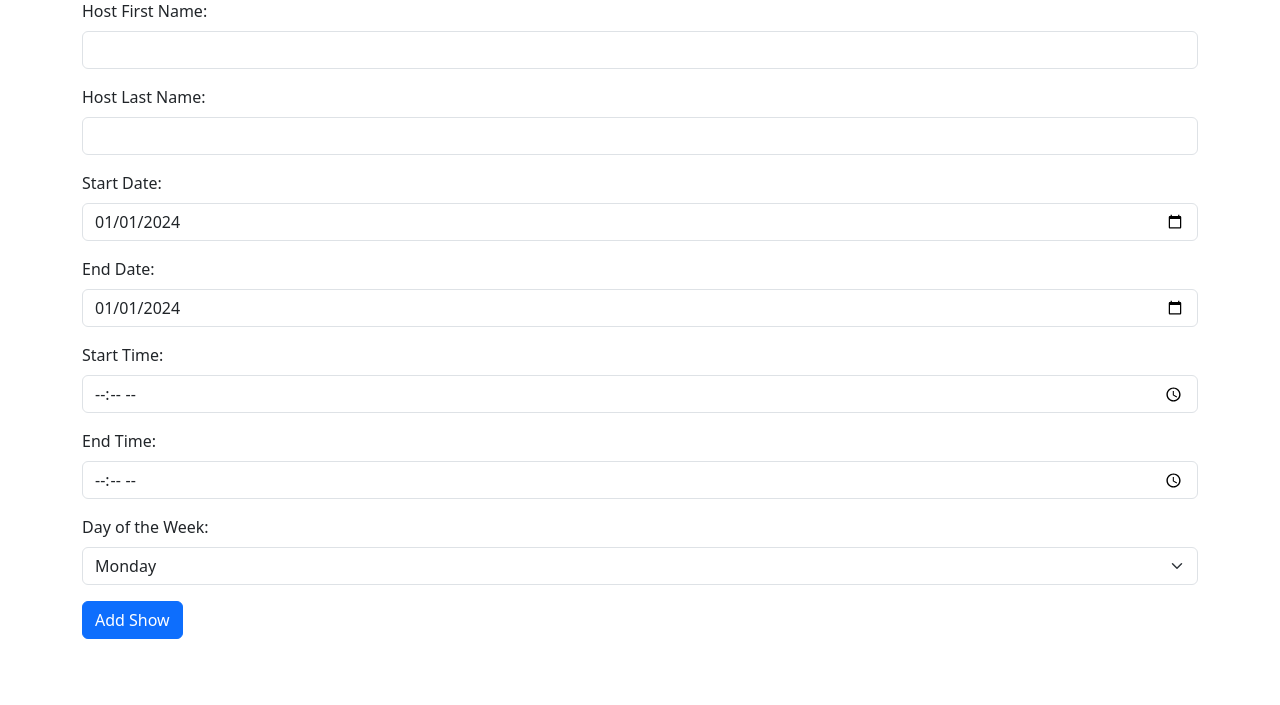
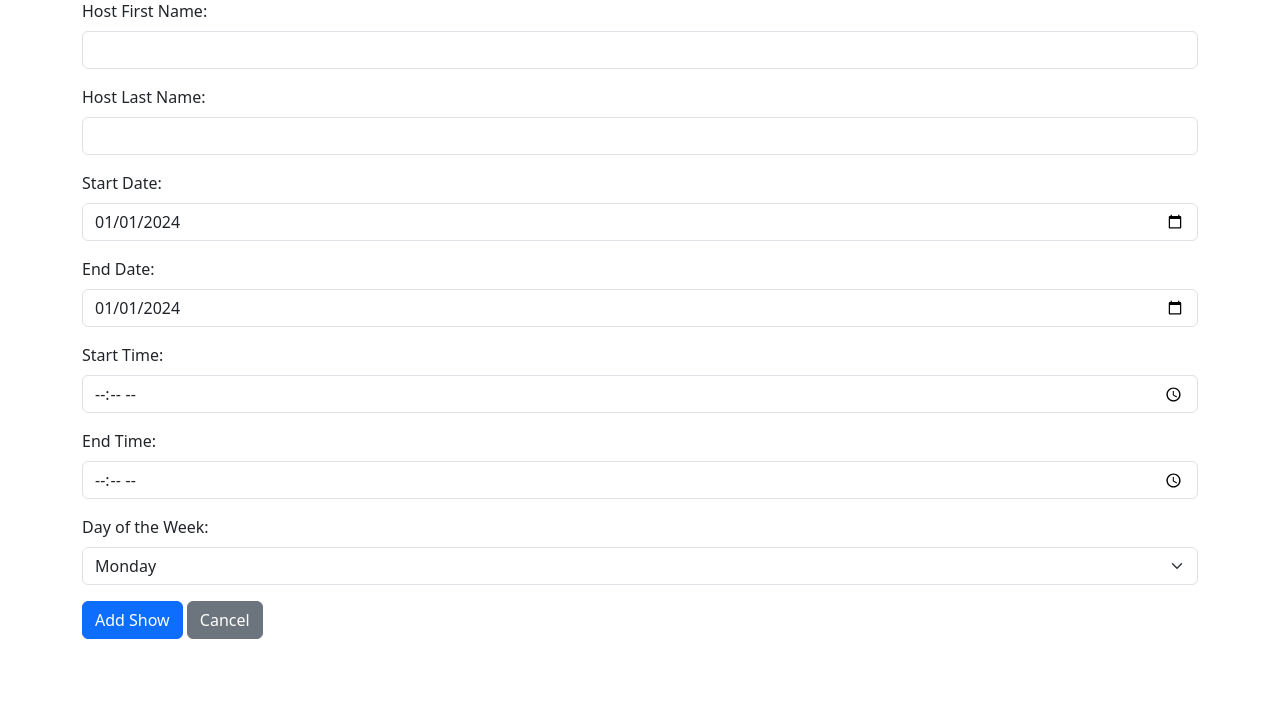
Before and after one commit to Sebastianleff/WLMC_ShowRecorder, a Flask app: page /show/add in a window 1280 px wide. Shown: the part 95-800 px from the top of the page. Run offline with Flask 3, Linux system fonts and the light colour scheme; the visitor is signed in with stand-in values (Sample User, id 1); parts of the project's set-up code (start-up, migrations or seed data) failed here and were passed over.

Commit message:
feat: add cancel button to add show and settings forms for better navigation

```diff
--- a/app/templates/add_show.html
+++ b/app/templates/add_show.html
@@ -85,8 +85,9 @@
             </select>
         </div>
 
-        <!-- Submit Button -->
+        <!-- Submit&Cancel Button -->
         <button type="submit" class="btn btn-primary">Add Show</button>
+        <a href="{{ url_for('main.index') }}" class="btn btn-secondary">Cancel</a>
     </form>
 </div>
 
--- a/app/templates/settings.html
+++ b/app/templates/settings.html
@@ -98,6 +98,7 @@
             </label>
         </div>
         <button type="submit" class="btn btn-primary">Save Settings</button>
+        <a href="{{ url_for('main.index') }}" class="btn btn-secondary">Cancel</a>
     </form>
 </div>
 
```
